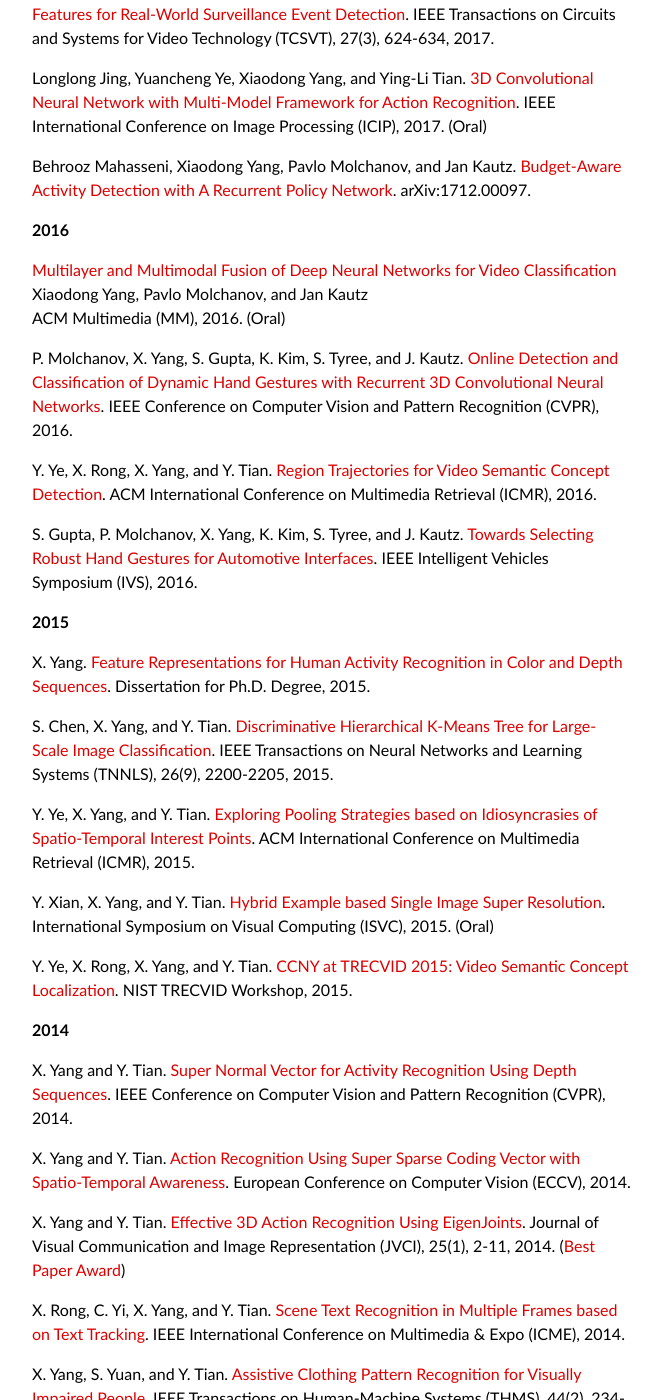
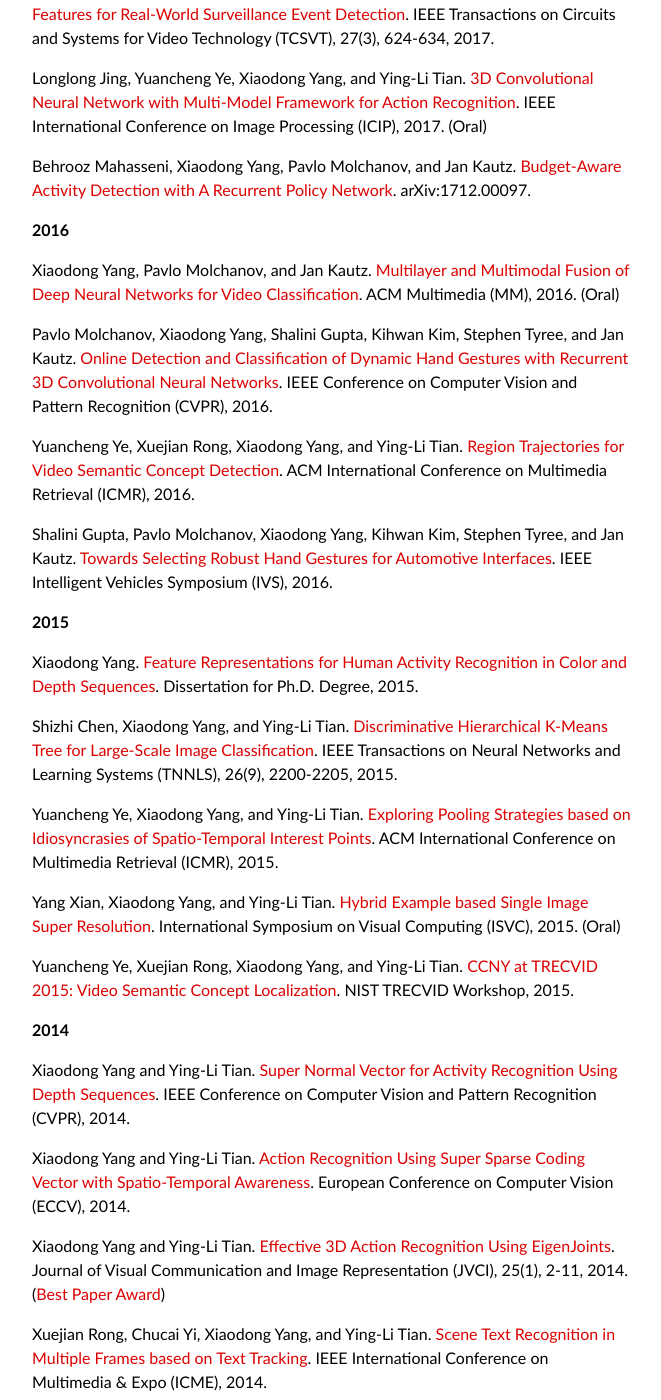
Before and after one commit to xiaodongyang/xiaodongyang.github.io, a Jekyll site: the page built from publications/index.md, in a window 1280 px wide and 1400 px high, scrolled down 667 px. Shown: the whole window, without its empty margins (308-969 px from the left). Built offline with Jekyll 4.4.1, drawn with Linux system fonts in a browser that asks for light colours; some web fonts are replaced; some of the changed text lies outside the part shown.

Commit message:
Update index.md

```diff
--- a/publications/index.md
+++ b/publications/index.md
@@ -29,81 +29,79 @@
 
 **2016**
 
-[Multilayer and Multimodal Fusion of Deep Neural Networks for Video Classification](/publications/papers/mm16.pdf)
-Xiaodong Yang, Pavlo Molchanov, and Jan Kautz
-ACM Multimedia (MM), 2016. (Oral)
+Xiaodong Yang, Pavlo Molchanov, and Jan Kautz. [Multilayer and Multimodal Fusion of Deep Neural Networks for Video Classification](/publications/papers/mm16.pdf). ACM Multimedia (MM), 2016. (Oral)
 
-P. Molchanov, X. Yang, S. Gupta, K. Kim, S. Tyree, and J. Kautz. [Online Detection and Classification of Dynamic Hand Gestures with Recurrent 3D Convolutional Neural Networks](/publications/papers/cvpr16.pdf). IEEE Conference on Computer Vision and Pattern Recognition (CVPR), 2016.
+Pavlo Molchanov, Xiaodong Yang, Shalini Gupta, Kihwan Kim, Stephen Tyree, and Jan Kautz. [Online Detection and Classification of Dynamic Hand Gestures with Recurrent 3D Convolutional Neural Networks](/publications/papers/cvpr16.pdf). IEEE Conference on Computer Vision and Pattern Recognition (CVPR), 2016.
 
-Y. Ye, X. Rong, X. Yang, and Y. Tian. [Region Trajectories for Video Semantic Concept Detection](/publications/papers/icmr16.pdf). ACM International Conference on Multimedia Retrieval (ICMR), 2016.
+Yuancheng Ye, Xuejian Rong, Xiaodong Yang, and Ying-Li Tian. [Region Trajectories for Video Semantic Concept Detection](/publications/papers/icmr16.pdf). ACM International Conference on Multimedia Retrieval (ICMR), 2016.
 
-S. Gupta, P. Molchanov, X. Yang, K. Kim, S. Tyree, and J. Kautz. [Towards Selecting Robust Hand Gestures for Automotive Interfaces](/publications/papers/ivs16.pdf). IEEE Intelligent Vehicles Symposium (IVS), 2016.
+Shalini Gupta, Pavlo Molchanov, Xiaodong Yang, Kihwan Kim, Stephen Tyree, and Jan Kautz. [Towards Selecting Robust Hand Gestures for Automotive Interfaces](/publications/papers/ivs16.pdf). IEEE Intelligent Vehicles Symposium (IVS), 2016.
 
 **2015**
 
-X. Yang. [Feature Representations for Human Activity Recognition in Color and Depth Sequences](/publications/papers/dissertation15.pdf). Dissertation for Ph.D. Degree, 2015.
+Xiaodong Yang. [Feature Representations for Human Activity Recognition in Color and Depth Sequences](/publications/papers/dissertation15.pdf). Dissertation for Ph.D. Degree, 2015.
 
-S. Chen, X. Yang, and Y. Tian. [Discriminative Hierarchical K-Means Tree for Large-Scale Image Classification](/publications/papers/tnnls15.pdf). IEEE Transactions on Neural Networks and Learning Systems (TNNLS), 26(9), 2200-2205, 2015.
+Shizhi Chen, Xiaodong Yang, and Ying-Li Tian. [Discriminative Hierarchical K-Means Tree for Large-Scale Image Classification](/publications/papers/tnnls15.pdf). IEEE Transactions on Neural Networks and Learning Systems (TNNLS), 26(9), 2200-2205, 2015.
 
-Y. Ye, X. Yang, and Y. Tian. [Exploring Pooling Strategies based on Idiosyncrasies of Spatio-Temporal Interest Points](/publications/papers/icmr15.pdf). ACM International Conference on Multimedia Retrieval (ICMR), 2015.
+Yuancheng Ye, Xiaodong Yang, and Ying-Li Tian. [Exploring Pooling Strategies based on Idiosyncrasies of Spatio-Temporal Interest Points](/publications/papers/icmr15.pdf). ACM International Conference on Multimedia Retrieval (ICMR), 2015.
 
-Y. Xian, X. Yang, and Y. Tian. [Hybrid Example based Single Image Super Resolution](/publications/papers/isvc15.pdf). International Symposium on Visual Computing (ISVC), 2015. (Oral)
+Yang Xian, Xiaodong Yang, and Ying-Li Tian. [Hybrid Example based Single Image Super Resolution](/publications/papers/isvc15.pdf). International Symposium on Visual Computing (ISVC), 2015. (Oral)
 
-Y. Ye, X. Rong, X. Yang, and Y. Tian. [CCNY at TRECVID 2015: Video Semantic Concept Localization](/publications/papers/trecvid15.pdf). NIST TRECVID Workshop, 2015.
+Yuancheng Ye, Xuejian Rong, Xiaodong Yang, and Ying-Li Tian. [CCNY at TRECVID 2015: Video Semantic Concept Localization](/publications/papers/trecvid15.pdf). NIST TRECVID Workshop, 2015.
 
 **2014**
 
-X. Yang and Y. Tian. [Super Normal Vector for Activity Recognition Using Depth Sequences](/publications/papers/cvpr14.pdf). IEEE Conference on Computer Vision and Pattern Recognition (CVPR), 2014.
+Xiaodong Yang and Ying-Li Tian. [Super Normal Vector for Activity Recognition Using Depth Sequences](/publications/papers/cvpr14.pdf). IEEE Conference on Computer Vision and Pattern Recognition (CVPR), 2014.
 
-X. Yang and Y. Tian. [Action Recognition Using Super Sparse Coding Vector with Spatio-Temporal Awareness](/publications/papers/eccv14.pdf). European Conference on Computer Vision (ECCV), 2014.
+Xiaodong Yang and Ying-Li Tian. [Action Recognition Using Super Sparse Coding Vector with Spatio-Temporal Awareness](/publications/papers/eccv14.pdf). European Conference on Computer Vision (ECCV), 2014.
 
-X. Yang and Y. Tian. [Effective 3D Action Recognition Using EigenJoints](/publications/papers/jvci14.pdf). Journal of Visual Communication and Image Representation (JVCI), 25(1), 2-11, 2014. ([Best Paper Award](/publications/papers/jvci-best-paper-award.pdf))
+Xiaodong Yang and Ying-Li Tian. [Effective 3D Action Recognition Using EigenJoints](/publications/papers/jvci14.pdf). Journal of Visual Communication and Image Representation (JVCI), 25(1), 2-11, 2014. ([Best Paper Award](/publications/papers/jvci-best-paper-award.pdf))
 
-X. Rong, C. Yi, X. Yang, and Y. Tian. [Scene Text Recognition in Multiple Frames based on Text Tracking](/publications/papers/icme14.pdf). IEEE International Conference on Multimedia & Expo (ICME), 2014.
+Xuejian Rong, Chucai Yi, Xiaodong Yang, and Ying-Li Tian. [Scene Text Recognition in Multiple Frames based on Text Tracking](/publications/papers/icme14.pdf). IEEE International Conference on Multimedia & Expo (ICME), 2014.
 
-X. Yang, S. Yuan, and Y. Tian. [Assistive Clothing Pattern Recognition for Visually Impaired People](/publications/papers/thms14.pdf). IEEE Transactions on Human-Machine Systems (THMS), 44(2), 234-243, 2014.
+Xiaodong Yang, Shuai Yuan, and Ying-Li Tian. [Assistive Clothing Pattern Recognition for Visually Impaired People](/publications/papers/thms14.pdf). IEEE Transactions on Human-Machine Systems (THMS), 44(2), 234-243, 2014.
 
-X. Yang and Y. Tian. [Polynormal Fisher Vector for Activity Recognition from Depth Sequence](/publications/papers/siggraphw14.pdf). SIGGRAPH ASIA Workshop on Autonomous Virtual Humans and Social Robots, 2014.
+Xiaodong Yang and Ying-Li Tian. [Polynormal Fisher Vector for Activity Recognition from Depth Sequence](/publications/papers/siggraphw14.pdf). SIGGRAPH ASIA Workshop on Autonomous Virtual Humans and Social Robots, 2014.
 
-Y. Xian, X. Rong, X. Yang, and Y. Tian. [CCNY at TRECVID 2014: Surveillance Event Detection](/publications/papers/trecvid14.pdf). NIST TRECVID Workshop, 2014.
+Yang Xian, Xuejian Rong, Xiaodong Yang, and Ying-Li Tian. [CCNY at TRECVID 2014: Surveillance Event Detection](/publications/papers/trecvid14.pdf). NIST TRECVID Workshop, 2014.
 
 **2013**
 
-C. Zhang, X. Yang, and Y. Tian. [Histogram of 3D Facets: A Characteristic Descriptor for Hand Gesture Recognition](/publications/papers/fg13.pdf). IEEE International Conference on Automatic Face and Gesture Recognition (FG), 2013. (Oral)
+Chenyang Zhang, Xiaodong Yang, and Ying-Li Tian. [Histogram of 3D Facets: A Characteristic Descriptor for Hand Gesture Recognition](/publications/papers/fg13.pdf). IEEE International Conference on Automatic Face and Gesture Recognition (FG), 2013. (Oral)
 
-X. Yang and Y. Tian. [Texture Representations Using Subspace Embeddings](/publications/papers/prl13.pdf). Pattern Recognition Letters (PRL), 34(10), 1130-1137, 2013.
+Xiaodong Yang and Ying-Li Tian. [Texture Representations Using Subspace Embeddings](/publications/papers/prl13.pdf). Pattern Recognition Letters (PRL), 34(10), 1130-1137, 2013.
 
-C. Yi, X. Yang, and Y. Tian. [Feature Representations for Scene Text Character Recognition: A Comparative Study](/publications/papers/icdar13.pdf). International Conference on Document Analysis and Recognition (ICDAR), 2013.
+Chucai Yi, Xiaodong Yang, and Ying-Li Tian. [Feature Representations for Scene Text Character Recognition: A Comparative Study](/publications/papers/icdar13.pdf). International Conference on Document Analysis and Recognition (ICDAR), 2013.
 
-X. Yang, Z. Liu, E. Zavesky, D. Gibbon, B. Shahraray, and Y. Tian. [AT&T Research at TRECVID 2013: Surveillance Event Detection](/publications/papers/trecvid13.pdf). NIST TRECVID Workshop, 2013.
+Xiaodong Yang, Zhu Liu, Eric Zavesky, David Gibbon, Behzad Shahraray, and Ying-Li Tian. [AT&T Research at TRECVID 2013: Surveillance Event Detection](/publications/papers/trecvid13.pdf). NIST TRECVID Workshop, 2013.
 
-C. Mazuera, X. Yang, and Y. Tian. [Visual Speech Learning Using Dynamic Lip Movement based Video Segmentation and Comparison](/publications/papers/bibm13.pdf). IEEE International Conference on Bioinformatics and Biomedicine (BIBM), 2013. (Oral)
+Carol Mazuera, Xiaodong Yang, and Ying-Li Tian. [Visual Speech Learning Using Dynamic Lip Movement based Video Segmentation and Comparison](/publications/papers/bibm13.pdf). IEEE International Conference on Bioinformatics and Biomedicine (BIBM), 2013. (Oral)
 
-Y. Tian, X. Yang, C. Yi, and A. Arditi. [Toward A Computer Vision based Wayfinding Aid for Blind Persons to Access Unfamiliar Indoor Environments](/publications/papers/mva13.pdf). Machine Vision and Applications (MVA), 24(3), 521-535, 2013.
+Ying-Li Tian, Xiaodong Yang, Chucai Yi, and Aries Arditi. [Toward A Computer Vision based Wayfinding Aid for Blind Persons to Access Unfamiliar Indoor Environments](/publications/papers/mva13.pdf). Machine Vision and Applications (MVA), 24(3), 521-535, 2013.
 
 **2012**
 
-X. Yang, C. Zhang, and Y. Tian. [Recognizing Actions Using Depth Motion Maps based Histograms of Oriented Gradients](/publications/papers/mm12.pdf). ACM Multimedia (MM), 2012.
+Xiaodong Yang, Chenyang Zhang, and Ying-Li Tian. [Recognizing Actions Using Depth Motion Maps based Histograms of Oriented Gradients](/publications/papers/mm12.pdf). ACM Multimedia (MM), 2012.
 
-X. Yang and Y. Tian. [EigenJoints based Action Recognition Using Naive-Bayes-Nearest-Neighbor](/publications/papers/cvprw12.pdf). IEEE CVPR Workshop on Human Activity Understanding from 3D Data, 2012.
+Xiaodong Yang and Ying-Li Tian. [EigenJoints based Action Recognition Using Naive-Bayes-Nearest-Neighbor](/publications/papers/cvprw12.pdf). IEEE CVPR Workshop on Human Activity Understanding from 3D Data, 2012.
 
-X. Yang, C. Yi, L. Cao, and Y. Tian. [MediaCCNY at TRECVID 2012: Surveillance Event Detection](/publications/papers/trecvid12.pdf). NIST TRECVID Workshop, 2012.
+Xiaodong Yang, Chucai Yi, Liangliang Cao, and Ying-Li Tian. [MediaCCNY at TRECVID 2012: Surveillance Event Detection](/publications/papers/trecvid12.pdf). NIST TRECVID Workshop, 2012.
 
-F. Zaman, X. Yang, and Y. Tian. [Robust and Effective Component based Banknote Recognition for the Blind](/publications/papers/tsmc12.pdf). IEEE Transactions on System, Man, and Cybernetics (TSMC) Part C, 42(6), 1021-1030, 2012.
+Faiz Zaman, Xiaodong Yang, and Ying-Li Tian. [Robust and Effective Component based Banknote Recognition for the Blind](/publications/papers/tsmc12.pdf). IEEE Transactions on System, Man, and Cybernetics (TSMC) Part C, 42(6), 1021-1030, 2012.
 
 **2011**
 
-X. Yang, S. Yuan, and Y. Tian. [Recognizing Clothes Patterns for Blind People by Confidence Margin based Feature Combination](/publications/papers/mm11.pdf). ACM Multimedia (MM), 2011.
+Xiaodong Yang, Shuai Yuan, and Ying-Li Tian. [Recognizing Clothes Patterns for Blind People by Confidence Margin based Feature Combination](/publications/papers/mm11.pdf). ACM Multimedia (MM), 2011.
 
-F. Zaman, X. Yang, Y. Tian. [Robust and Effective Component based Banknote Recognition by SURF Features](/publications/papers/wocc11.pdf). IEEE Wireless and Optical Communications Conference (WOCC), 2011.
+Faiz Zaman, Xiaodong Yang, Ying-Li Tian. [Robust and Effective Component based Banknote Recognition by SURF Features](/publications/papers/wocc11.pdf). IEEE Wireless and Optical Communications Conference (WOCC), 2011.
 
 **2010**
 
-X. Yang, Y. Tian, C. Yi, and A. Arditi. [Context based Indoor Object Detection as An Aid to Blind Persons Accessing Unfamiliar Environments](/publications/papers/mm10.pdf). ACM Multimedia (MM), 2010.
+Xiaodong Yang, Ying-Li Tian, Chucai Yi, and Aries Arditi. [Context based Indoor Object Detection as An Aid to Blind Persons Accessing Unfamiliar Environments](/publications/papers/mm10.pdf). ACM Multimedia (MM), 2010.
 
-X. Yang and Y. Tian. [Robust Door Detection in Unfamiliar Environments by Combining Edge and Corner Features](/publications/papers/cvprw10.pdf). IEEE CVPR Workshop on Computer Vision Applications for Visually Impaired, 2010.
+Xiaodong Yang and Ying-Li Tian. [Robust Door Detection in Unfamiliar Environments by Combining Edge and Corner Features](/publications/papers/cvprw10.pdf). IEEE CVPR Workshop on Computer Vision Applications for Visually Impaired, 2010.
 
-Y. Tian, X. Yang, and A. Arditi. [Computer Vision based Door Detection for Accessibility of Unfamiliar Environments to Blind Persons](/publications/papers/icchp10.pdf). International Conference on Computers Helping People with Special Needs (ICCHP), 2010.
+Ying-Li Tian, Xiaodong Yang, and Aries Arditi. [Computer Vision based Door Detection for Accessibility of Unfamiliar Environments to Blind Persons](/publications/papers/icchp10.pdf). International Conference on Computers Helping People with Special Needs (ICCHP), 2010.
 
 **Patents**
 
```
